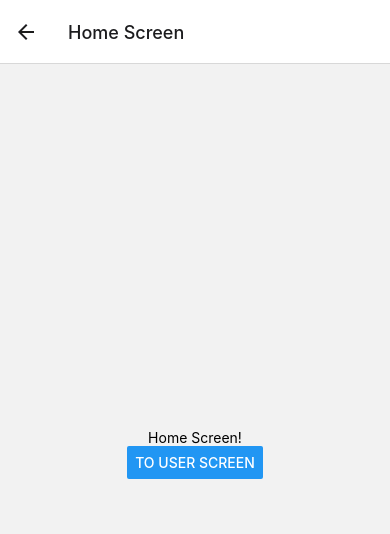
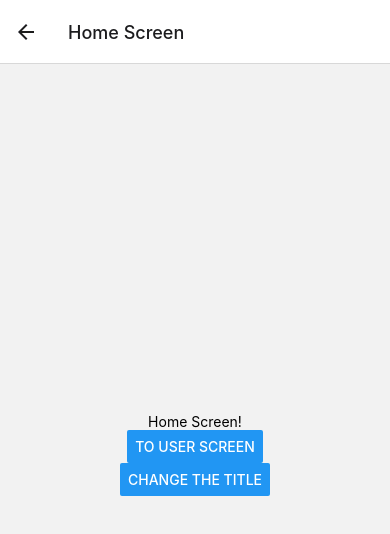
Before and after one commit to cpk0709/react-native-navigate, a React Native app: screen / in a window 390 px wide. Both pictures are taken after a click on the button "TO HOME". Shown: the top 534 px of the page. Built offline with nearby package versions, Linux system fonts and the light colour scheme.

Commit message:
setoptions title test

```diff
--- a/App.js
+++ b/App.js
@@ -19,6 +19,10 @@ const HomeScreen = ({navigation}) => {
             userLastName: 'choi',
           });
         }}
+      />
+      <Button
+        title="Change the title"
+        onPress={() => navigation.setOptions({title: 'Changed!!'})}
       />
     </View>
   );
```
